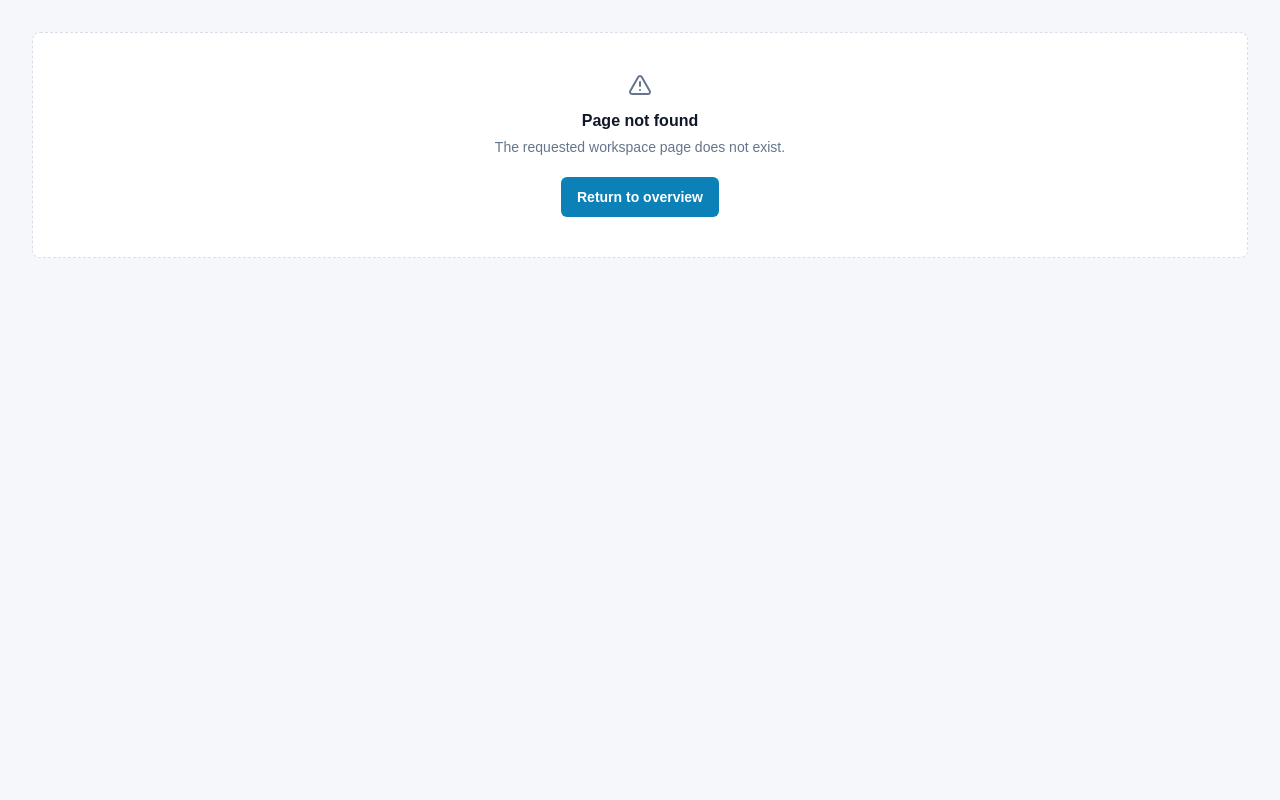
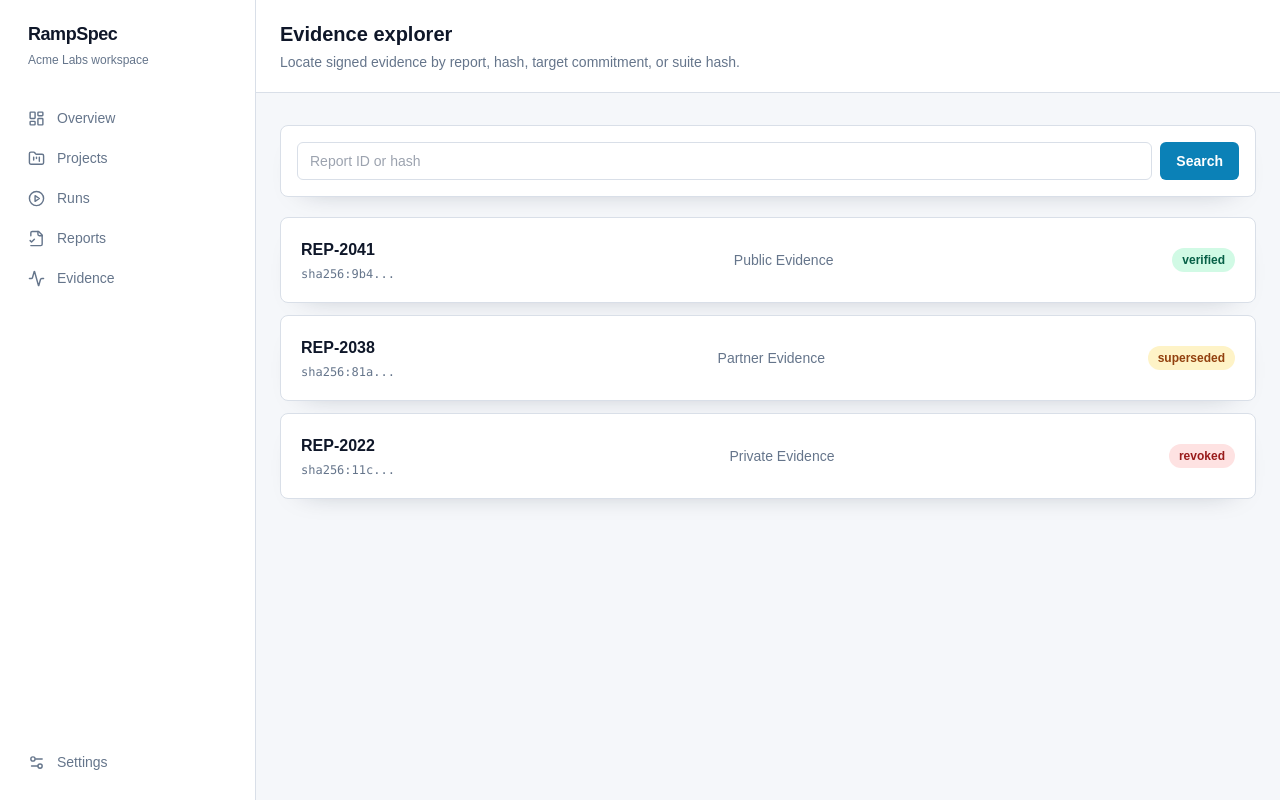
Before and after one commit to ramspec-labs/rampspec-frontend, a Next.js app: page /evidence/explorer in a window 1280 px wide. Before the commit this address had no page. Built offline with nearby package versions, Linux system fonts and the light colour scheme.

Commit message:
Add off-chain evidence explorer

```diff
--- /dev/null
+++ b/src/app/evidence/explorer/page.tsx
@@ -0,0 +1,4 @@
+import { AppShell } from "@/components/app-shell";
+import { StatusBadge } from "@/components/ui/status-badge";
+const evidence = [{ id: "REP-2041", hash: "sha256:9b4...", mode: "public", status: "verified" }, { id: "REP-2038", hash: "sha256:81a...", mode: "partner", status: "superseded" }, { id: "REP-2022", hash: "sha256:11c...", mode: "private", status: "revoked" }];
+export default function EvidenceExplorerPage() { return <AppShell title="Evidence explorer" description="Locate signed evidence by report, hash, target commitment, or suite hash."><div className="flex flex-wrap gap-2 rounded-lg border border-line bg-surface p-4 shadow-panel"><input aria-label="Evidence search" placeholder="Report ID or hash" className="min-w-64 flex-1 rounded-md border border-line px-3 py-2 text-sm" /><button className="rounded-md bg-accent px-4 py-2 text-sm font-semibold text-white">Search</button></div><div className="mt-5 space-y-3">{evidence.map((item) => <article key={item.id} className="flex flex-wrap items-center justify-between gap-3 rounded-lg border border-line bg-surface p-5 shadow-panel"><div><h2 className="font-semibold">{item.id}</h2><p className="mt-1 font-mono text-xs text-muted">{item.hash}</p></div><span className="capitalize text-sm text-muted">{item.mode} evidence</span><StatusBadge status={item.status === "verified" ? "success" : item.status === "superseded" ? "warning" : "danger"}>{item.status}</StatusBadge></article>)}</div></AppShell>; }
```
